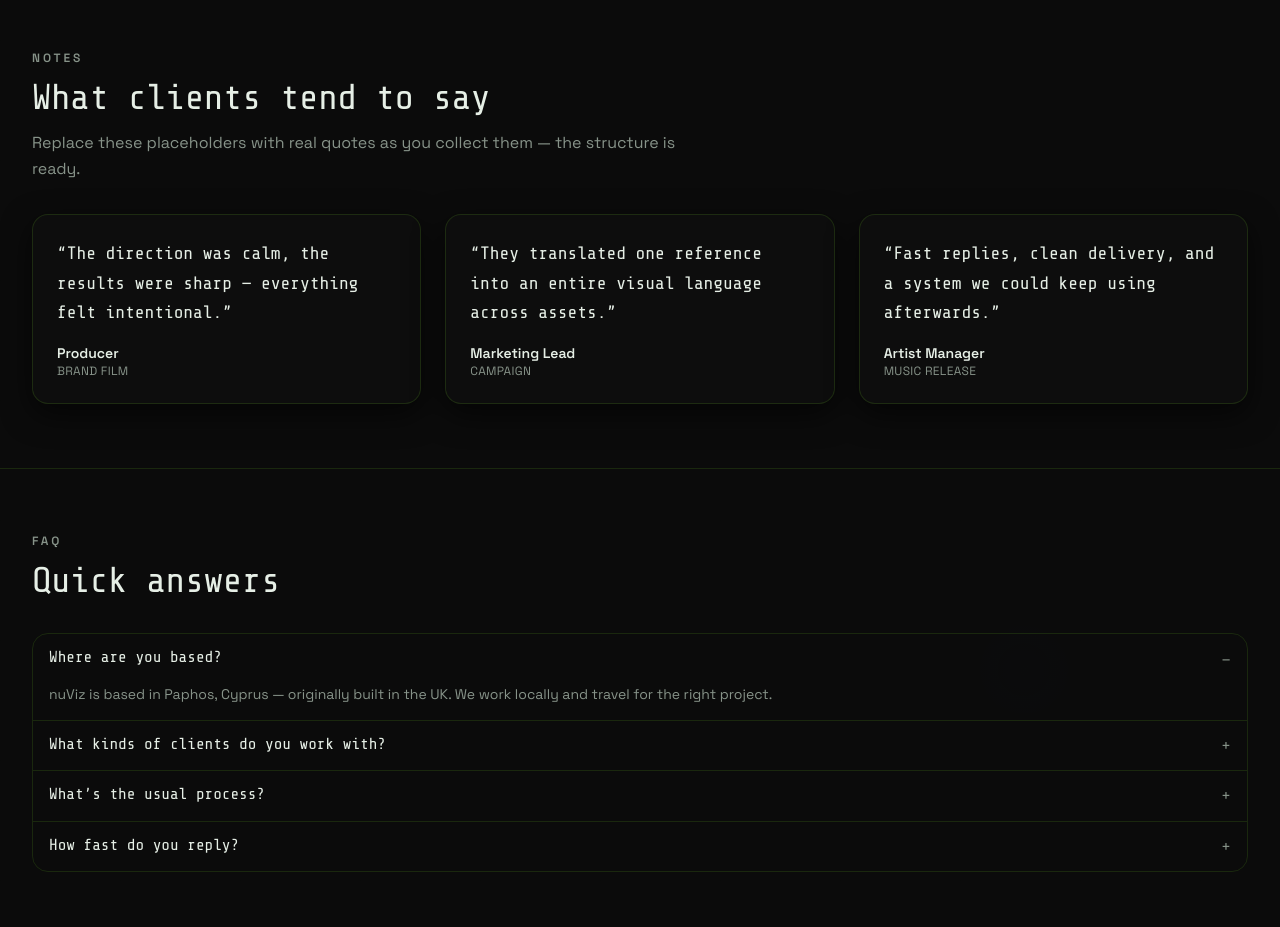
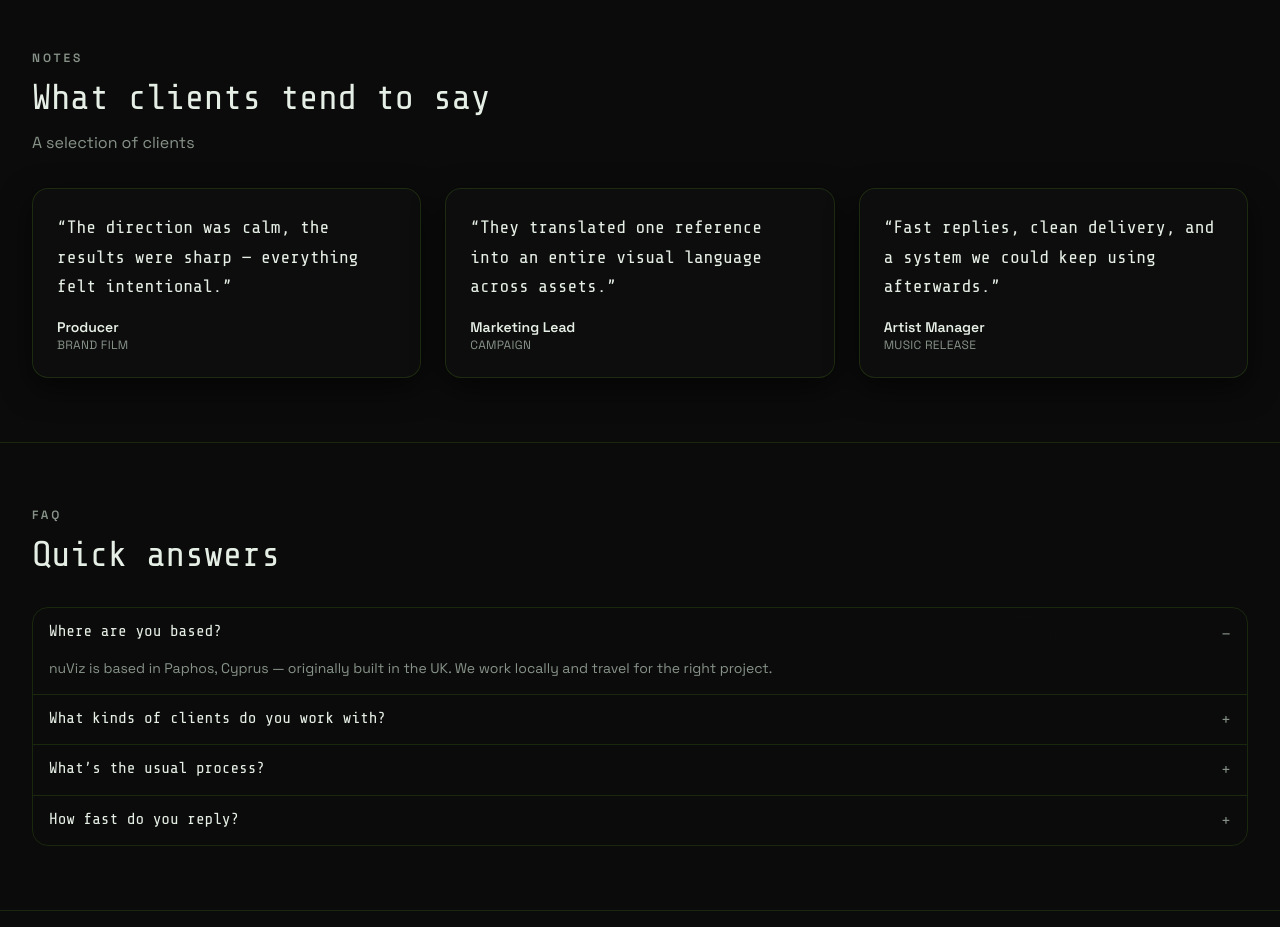
Before and after one commit to nuVizy/web2, a React (Vite) app: page / in a window 1280 px wide. Shown: the part 3680-4607 px from the top of the page. Built offline with nearby package versions, Linux system fonts and the light colour scheme; no server answers.

Commit message:
Updated Home.tsx

```diff
--- a/src/pages/Home.tsx
+++ b/src/pages/Home.tsx
@@ -229,7 +229,7 @@ const Home = () => {
         <SectionHeading
           kicker="Notes"
           title="What clients tend to say"
-          description="Replace these placeholders with real quotes as you collect them — the structure is ready."
+          description="A selection of clients"
         />
         <div className="mt-8">
           <TestimonialBlock
```
